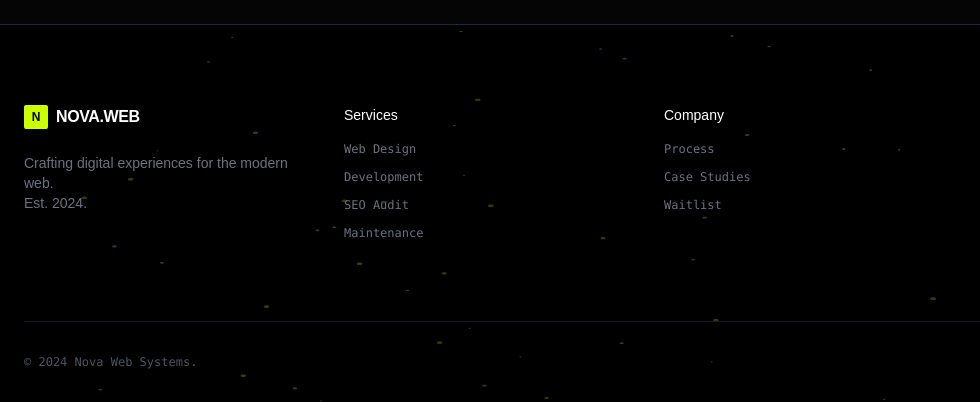
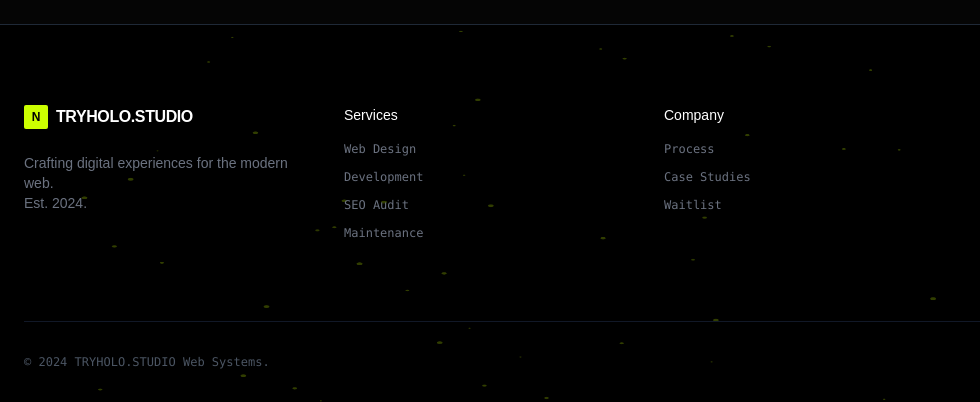
Before and after one commit to shoaib-creator/coming, a plain HTML site: page index.html in a window 1280 px wide. Shown: the part 3199-3601 px from the top of the page, 0-980 px from the left. Drawn offline with nearby package versions, Linux system fonts and the light colour scheme; animation ran at ten frames a second; a web font is replaced by a local one.

Commit message:
Update index.html

```diff
--- a/index.html
+++ b/index.html
@@ -3,7 +3,7 @@
 <head>
     <meta charset="UTF-8">
     <meta name="viewport" content="width=device-width, initial-scale=1.0">
-    <title>Nova.Web | Digital Presence Reimagined</title>
+    <title>TRYHOLO.STUDIO | Digital Presence Reimagined</title>
     <script src="https://cdn.tailwindcss.com"></script>
     <link href="https://cdn.jsdelivr.net/npm/geist@1.0.0/dist/fonts/geist-sans/style.css" rel="stylesheet">
     <link href="https://cdn.jsdelivr.net/npm/geist@1.0.0/dist/fonts/geist-mono/style.css" rel="stylesheet">
@@ -590,7 +590,7 @@
                         <div class="w-6 h-6 bg-[#ccff00] text-black flex items-center justify-center rounded-sm">
                             <span class="font-bold text-xs">N</span>
                         </div>
-                        <span class="font-semibold text-white tracking-tight">NOVA.WEB</span>
+                        <span class="font-semibold text-white tracking-tight">TRYHOLO.STUDIO</span>
                     </a>
                     <p class="text-gray-500 text-sm">
                         Crafting digital experiences for the modern web.<br>
@@ -642,7 +642,7 @@
 
             <div
                 class="border-t border-gray-900 pt-8 flex flex-col md:flex-row justify-between items-center text-xs text-gray-600 font-mono">
-                <div>© 2024 Nova Web Systems.</div>
+                <div>© 2024 TRYHOLO.STUDIO Web Systems.</div>
                 <div class="flex gap-6 mt-4 md:mt-0">
                     <a href="#" class="hover:text-gray-400">Privacy Policy</a>
                     <a href="#" class="hover:text-gray-400">Terms of Service</a>
```
